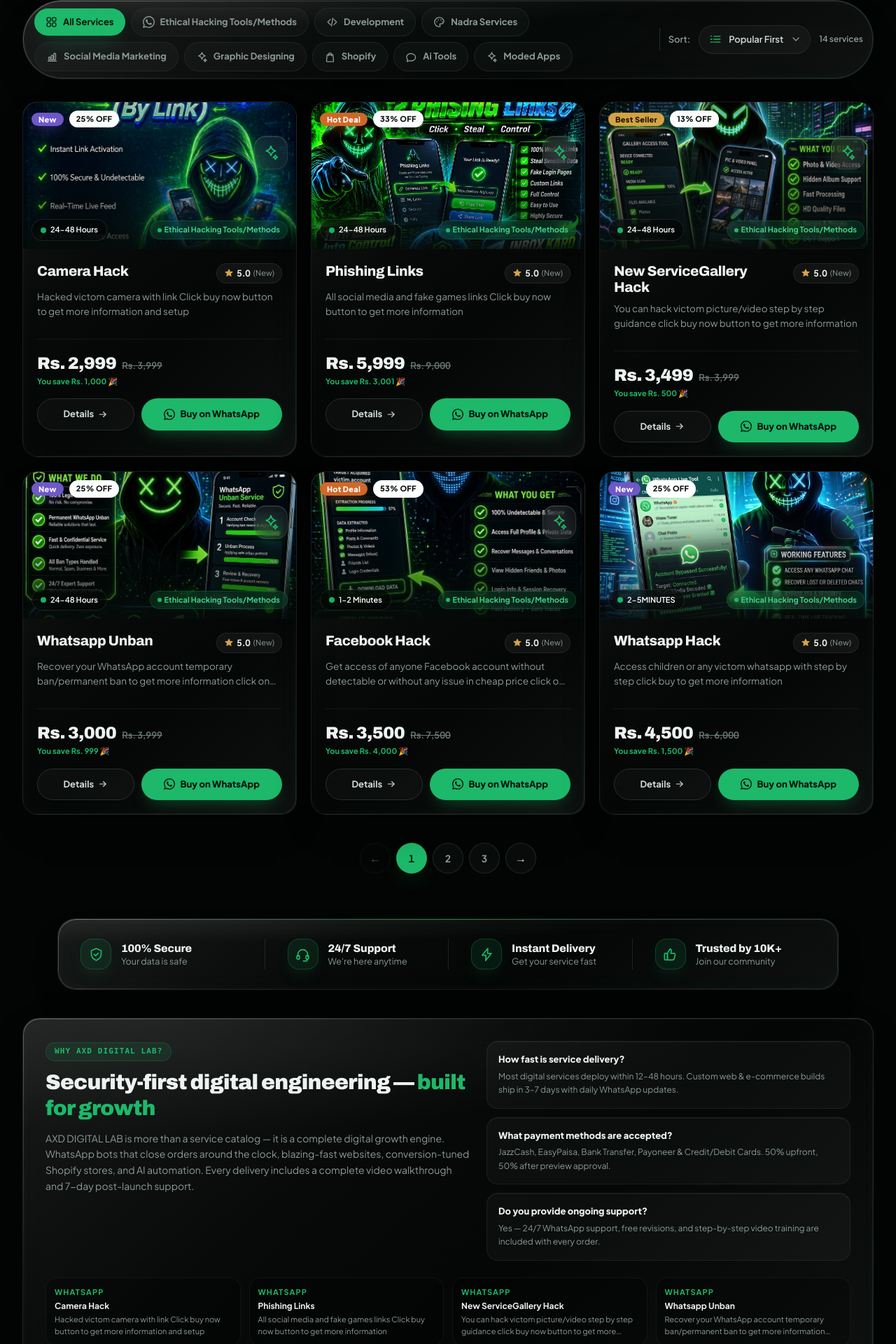
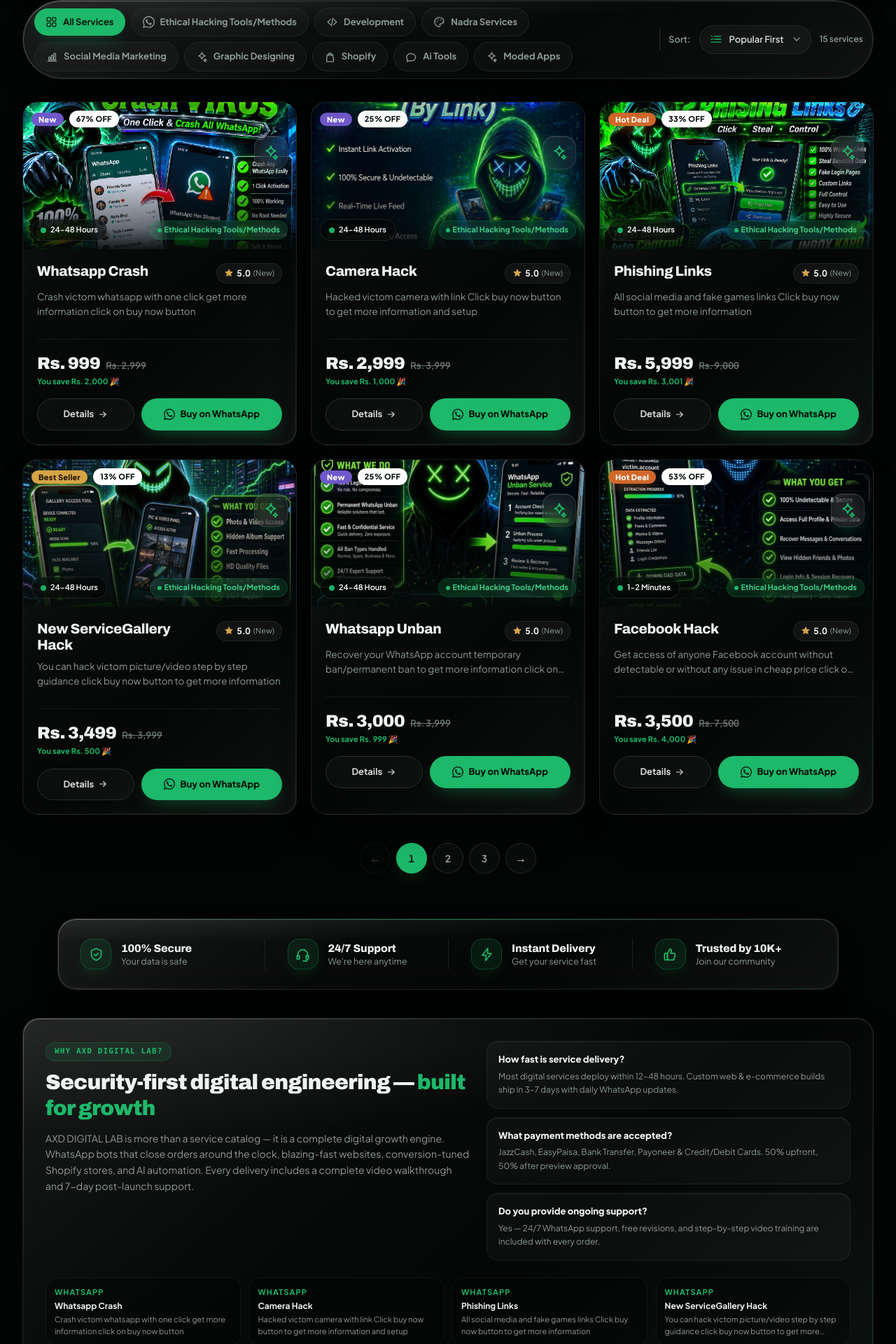
Before and after one commit to proboy315/AXDDIGITALLAB, a Next.js app: page / in a window 1280 px wide. Shown: the part 926-2846 px from the top of the page at 70% size. Built offline with nearby package versions, Linux system fonts and the light colour scheme.

Commit message:
chore: publish AXD DIGITAL LAB site 11/13/2026, 9:59:13 AM

```diff
--- a/src/data/database.ts
+++ b/src/data/database.ts
@@ -242,6 +242,27 @@ export const defaultDatabase: Database = {
     }
   ],
   "products": [
+    {
+      "id": "prod-1794545815502",
+      "title": "Whatsapp Crash ",
+      "slug": "prod-1794545815502",
+      "description": "Crash victom whatsapp with one click get more information click on buy now button ",
+      "longDescription": "",
+      "category": "whatsapp",
+      "image": "/uploads/mwei9uev8f4m9p.jpg",
+      "gallery": [],
+      "price": 999,
+      "oldPrice": 2999,
+      "rating": 5,
+      "reviews": "New",
+      "badge": "New",
+      "tags": [],
+      "accent": "#1DB86A",
+      "icon": "sparkle",
+      "popularity": 61,
+      "deliveryTime": "24-48 Hours",
+      "inStock": true
+    },
     {
       "id": "prod-1794545656841",
       "title": "Camera Hack",
```
